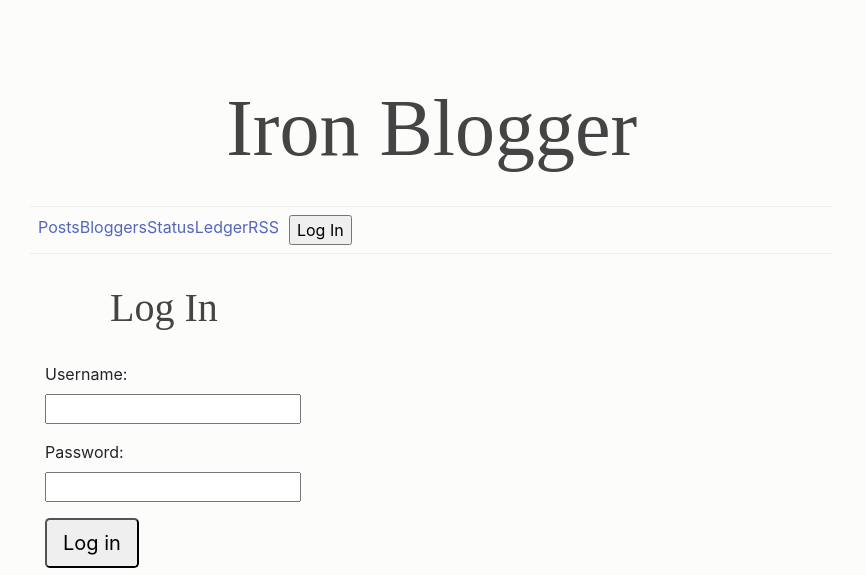
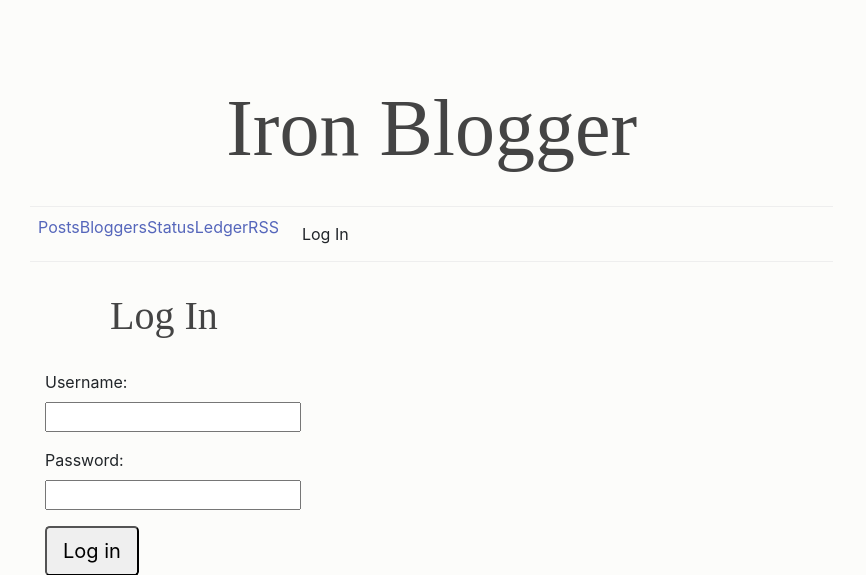
Before and after one commit to zenhack/iron-blogger2, a Flask app: page /login in a window 1280 px wide. Shown: the top 575 px of the page, without its empty margins (0-866 px from the left). Run offline with Flask 2, Linux system fonts and the light colour scheme; some libraries are stand-ins or nearby versions; some web fonts are replaced.

Commit message:
login button styling

```diff
--- a/ironblogger/templates/layout.html
+++ b/ironblogger/templates/layout.html
@@ -31,7 +31,7 @@
 						<li><a href="{{ url_for('show_ledger') }}">Ledger</a></li>
 						<li><a href="{{ url_for('show_all_posts_rss') }}">RSS</a></li>
 						<li><form action="{{ url_for(targ) }}" method="{{ method }}">
-							<input type="submit" value="{{ text }}" />
+							<input class="btn" type="submit" value="{{ text }}" />
 						</form></li>
 					</ul>
 				</div>
```
